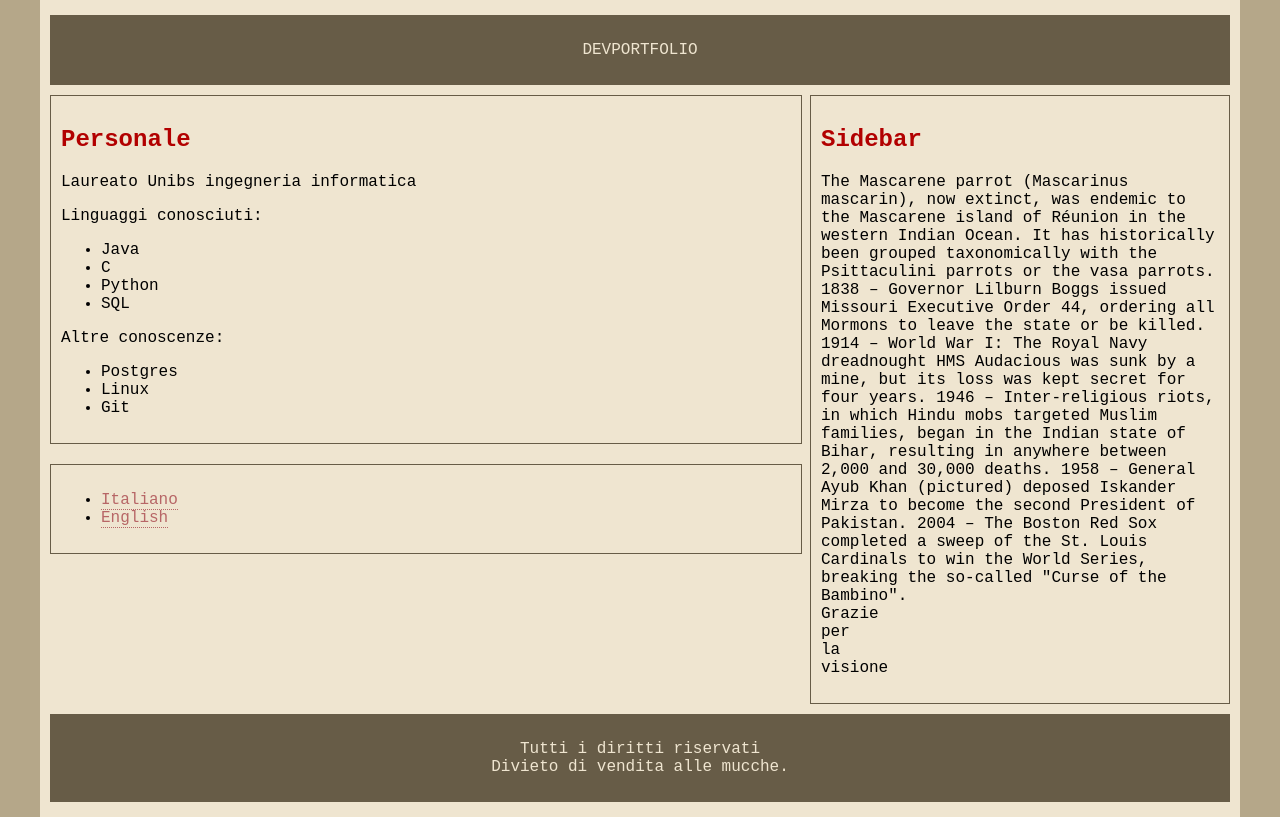
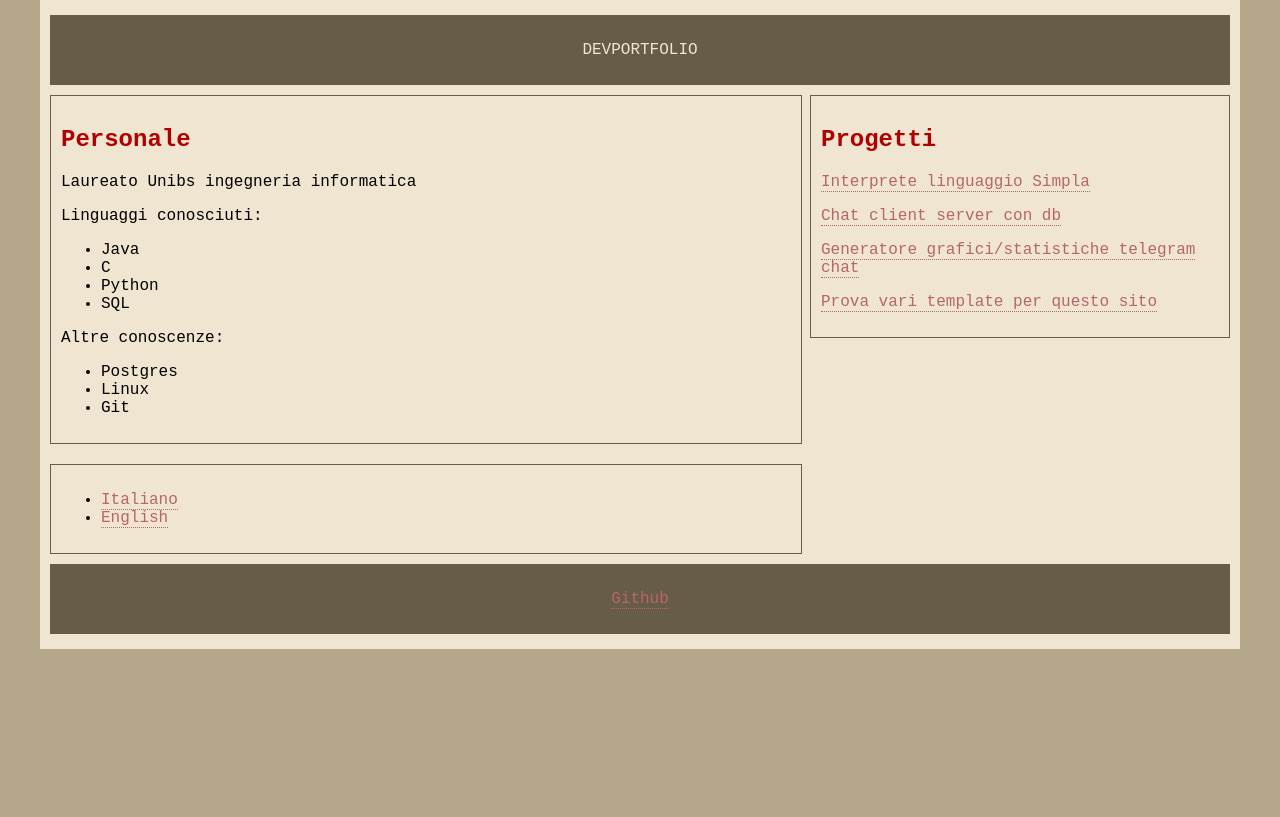
Before and after one commit to marcosarto/marcosarto.github.io, a plain HTML site: page index.html in a window 1280 px wide. Drawn offline with Linux system fonts and the light colour scheme.

Commit message:
link github

```diff
--- a/index.html
+++ b/index.html
@@ -41,41 +41,24 @@
         </ul>
     </div>
     <div id="sidebar">
-        <h2>Sidebar</h2>
+        <h2>Progetti</h2>
         <p>
-            The Mascarene parrot (Mascarinus mascarin), now extinct, was endemic to the Mascarene island of
-            Réunion
-            in
-            the western Indian Ocean. It has historically been grouped taxonomically with the Psittaculini
-            parrots
-            or
-            the vasa parrots.<br>
-            1838 – Governor Lilburn Boggs issued Missouri Executive Order 44, ordering all Mormons to leave
-            the
-            state
-            or be killed.
-            1914 – World War I: The Royal Navy dreadnought HMS Audacious was sunk by a mine, but its loss
-            was kept
-            secret for four years.
-            1946 – Inter-religious riots, in which Hindu mobs targeted Muslim families, began in the Indian
-            state
-            of
-            Bihar, resulting in anywhere between 2,000 and 30,000 deaths.
-            1958 – General Ayub Khan (pictured) deposed Iskander Mirza to become the second President of
-            Pakistan.
-            2004 – The Boston Red Sox completed a sweep of the St. Louis Cardinals to win the World Series,
-            breaking
-            the so-called "Curse of the Bambino".<br>
-            Grazie<br>
-            per<br>
-            la<br>
-            visione<br>
+            <a href="https://github.com/marcosarto/SimplaInterpreter">Interprete linguaggio Simpla</a>
         </p>
+        <p>
+            <a href="https://github.com/marcosarto/chat-java-postgres">Chat client server con db</a>
+        </p>
+        <p>
+            <a href="https://github.com/marcosarto/telegramGroupChatStatistics">Generatore grafici/statistiche telegram chat</a>
+        </p>
+        <p>
+            <a href="https://github.com/marcosarto/htmlcss">Prova vari template per questo sito</a>
+        </p>
+
     </div>
     <div id="footer">
         <p>
-            Tutti i diritti riservati <br>
-            Divieto di vendita alle mucche.
+            <a href="https://github.com/marcosarto">Github</a>
         </p>
     </div>
 </div>
```
